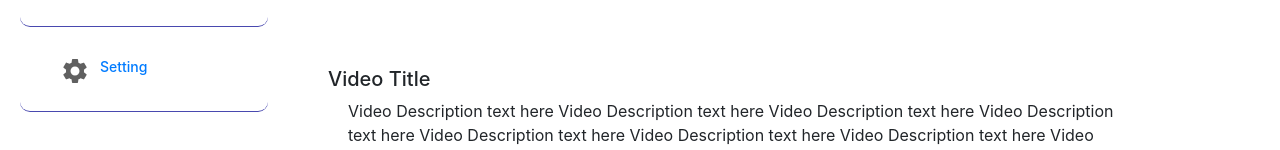
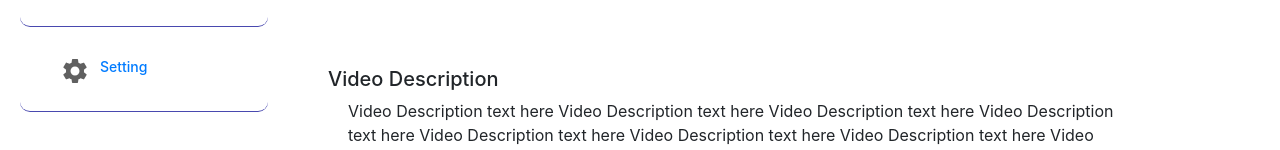
Before and after one commit to Sayed88/ScholarsPlaygroundWeb, a React (Create React App) app: page /watchingview in a window 1280 px wide. Shown: the part 502-652 px from the top of the page. Built offline with nearby package versions, Linux system fonts and the light colour scheme.

Commit message:
Sidebar, Videos, Search and Filter

```diff
--- a/src/Components/LoggedinPageComponents/WatchingView.js
+++ b/src/Components/LoggedinPageComponents/WatchingView.js
@@ -47,7 +47,7 @@ function WatchingView() {
                     {/* <h3 className="video">Video</h3> */}
 
                     <div className="videoDescription">
-                        <h5>Video Title</h5>
+                        <h5>Video Description</h5>
                         <p className="videoText">
                             Video Description text here Video Description text here Video Description text here
                             Video Description text here Video Description text here Video Description text here
@@ -84,5 +84,4 @@ function WatchingView() {
     );
 }
 
-
 export default WatchingView;
```
Also changed, not shown: 1 other file (tests, documents, lock files or other folders).
